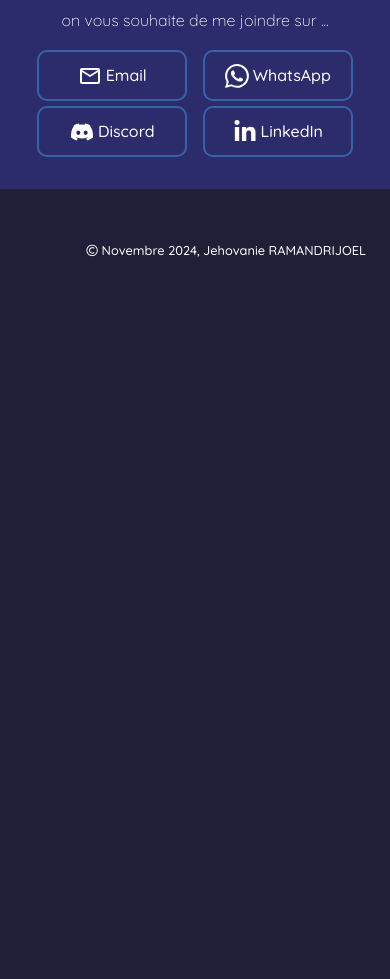
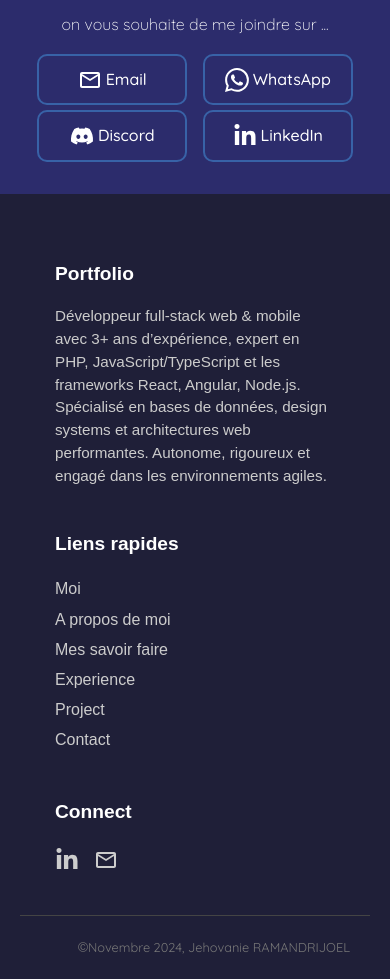
Before and after one commit to Jehovanie/jheoPortfolio-2024, a React (Vite) app: page / in a window 390 px wide. Shown: the part 6200-7179 px from the top of the page. Before the commit the page ends 6489 px from the top, so only its background shows below. Built offline with nearby package versions, Linux system fonts and the light colour scheme.

Commit message:
version 004712072025

```diff
--- a/src/components/ending/Ending.jsx
+++ b/src/components/ending/Ending.jsx
@@ -8,7 +8,7 @@ import { FaLinkedinIn } from "react-icons/fa6";
 const Ending = () => {
 	let year = new Date().getFullYear();
 	return (
-		<section className="ending_container">
+		<section id="contact" className="ending_container">
 			<h1 className="ending_title">Merci pour votre visite</h1>
 			<div className="content_load_cv">
 				<BtnCv />
@@ -17,17 +17,17 @@ const Ending = () => {
 				<p className="title_joining">on vous souhaite de me joindre sur ...</p>
 				<div className="content_social_ending">
 					<article className="contact__option_ending">
-						<div className="contact_option_icon_name">
+						<a className="contact_option_icon_name" href="mailto:jehovanieram@gmail.com">
 							<MdOutlineEmail className="contact__option-icon" />
 							<h4>Email</h4>
-						</div>
+						</a>
 					</article>
 
 					<article className="contact__option_ending">
-						<div className="contact_option_icon_name">
+						<a className="contact_option_icon_name" href="https://wa.me/261343861246" target="_blank">
 							<BsWhatsapp className="contact__option-icon" />
 							<h4>WhatsApp</h4>
-						</div>
+						</a>
 					</article>
 
 					<article className="contact__option_ending">
@@ -37,10 +37,13 @@ const Ending = () => {
 						</div>
 					</article>
 					<article className="contact__option_ending">
-						<div className="contact_option_icon_name">
+						<a
+							className="contact_option_icon_name"
+							href="https://linkedin.com/in/jehovanie-ramandrijoel-17063b201"
+							target="_blank">
 							<FaLinkedinIn className="contact__option-icon" />
 							<h4>LinkedIn</h4>
-						</div>
+						</a>
 					</article>
 				</div>
 			</div>
--- a/src/components/ending/ending.css
+++ b/src/components/ending/ending.css
@@ -7,7 +7,7 @@
 
 .ending_title {
 	text-align: center;
-	font-size: 1.5rem;
+	font-size: 2rem;
 	margin-bottom: 1rem;
 }
 
@@ -27,17 +27,14 @@
 	display: grid;
 	grid-template-columns: 1fr 1fr;
 	gap: 5px;
+	width: 100%;
+	margin: 0 auto;
 }
 
 .cta_ending_action {
 	background: var(--color-white);
 	color: black !important;
 	border-color: transparent;
-}
-
-.contact__option_ending {
-	background: transparent;
-	border-color: var(--color-primary-variant);
 }
 
 .contact__option_ending {
@@ -50,6 +47,9 @@
 	width: 150px;
 	margin: auto;
 	cursor: pointer;
+	background: transparent;
+	border-color: var(--color-primary-variant);
+	color: white;
 }
 
 .contact__option_ending:hover {
@@ -58,16 +58,133 @@
 	border-color: transparent;
 }
 
+.contact_option_icon_name{
+	color: white;
+}
+
+.contact__option_ending:hover .contact_option_icon_name {
+	color: black !important;
+}
+
 .title_joining {
 	margin: 1rem;
 }
 
 @media (min-width: 360px) {
 	/* Styles pour écran ≥ 768px */
-    .content_social_ending {
-        display: grid;
-        grid-template-columns: 1fr 1fr;
-        gap: 5px;
-    }
+	.content_social_ending {
+		display: grid;
+		grid-template-columns: 1fr 1fr;
+		gap: 5px;
+	}
+}
 
+@media (min-width: 400px) {
+	/* Styles pour écran ≥ 768px */
+	.content_social_ending {
+		width: 90%;
+	}
 }
+
+@media (min-width: 450px) {
+	/* Styles pour écran ≥ 768px */
+	.content_social_ending {
+		width: 80%;
+	}
+}
+
+@media (min-width: 500px) {
+	/* Styles pour écran ≥ 768px */
+	.content_social_ending {
+		width: 70%;
+	}
+}
+
+@media (min-width: 550px) {
+	/* Styles pour écran ≥ 768px */
+	.content_social_ending {
+		width: 60%;
+	}
+
+	.ending_title {
+		font-size: 2.5rem;
+	}
+}
+
+@media (min-width: 640px) {
+	/* Styles pour écran ≥ 768px */
+	.content_social_ending {
+		width: 55%;
+	}
+}
+
+@media (min-width: 690px) {
+	/* Styles pour écran ≥ 768px */
+	.content_social_ending {
+		width: 50%;
+	}
+}
+
+@media (min-width: 750px) {
+	/* Styles pour écran ≥ 768px */
+	.content_social_ending {
+		width: 45%;
+	}
+}
+
+@media (min-width: 850px) {
+	/* Styles pour écran ≥ 768px */
+	.content_social_ending {
+		width: 35%;
+	}
+
+	.ending_title {
+		font-size: 3rem;
+	}
+}
+
+@media (min-width: 1024px) {
+	/* Styles pour écran ≥ 768px */
+	.content_social_ending {
+		width: 30%;
+	}
+}
+
+@media (min-width: 1250px) {
+	/* Styles pour écran ≥ 768px */
+	.content_social_ending {
+		width: 25%;
+	}
+}
+
+@media (min-width: 1450px) {
+	/* Styles pour écran ≥ 768px */
+	.content_social_ending {
+		width: 22%;
+	}
+
+	.ending_title {
+		font-size: 3.5rem;
+	}
+}
+
+@media (min-width: 1600px) {
+	/* Styles pour écran ≥ 768px */
+	.content_social_ending {
+		width: 20%;
+	}
+}
+
+@media (min-width: 1750px) {
+	/* Styles pour écran ≥ 768px */
+	.content_social_ending {
+		width: 18%;
+	}
+}
+
+@media (min-width: 1950px) {
+	/* Styles pour écran ≥ 768px */
+	.content_social_ending {
+		width: 16%;
+	}
+}
--- a/src/components/footer/Footer.jsx
+++ b/src/components/footer/Footer.jsx
@@ -1,15 +1,71 @@
-import "./footer.css";
+import { FaLinkedinIn } from "react-icons/fa6";
+import "./Footer.css";
+import { MdOutlineEmail } from "react-icons/md";
 
 const Footer = () => {
-	let year = new Date().getFullYear();
 	return (
-		<div className="footer">
-			&copy;
-			<span id="year" className="signature_year">
-				Novembre 2024,
-			</span>
-			<span className="signature_name"> Jehovanie RAMANDRIJOEL</span>
-		</div>
+		<footer className="footer">
+			<div className="container footer-content">
+				<div className="footer-section">
+					<h3 className="footer-title">Portfolio</h3>
+					<p className="footer-text">
+						Développeur full-stack web & mobile avec 3+ ans d’expérience, expert en PHP,
+						JavaScript/TypeScript et les frameworks React, Angular, Node.js. Spécialisé en bases de données,
+						design systems et architectures web performantes. Autonome, rigoureux et engagé dans les
+						environnements agiles.
+					</p>
+				</div>
+
+				<div className="footer-section">
+					<h3 className="footer-title">Liens rapides</h3>
+					<ul className="footer-links">
+						<li>
+							<a href="#">Moi</a>
+						</li>
+						<li>
+							<a href="#about">A propos de moi</a>
+						</li>
+						<li>
+							<a href="#service">Mes savoir faire</a>
+						</li>
+						<li>
+							<a href="#experience">Experience</a>
+						</li>
+						<li>
+							<a href="#projects">Project</a>
+						</li>
+						<li>
+							<a href="#contact">Contact</a>
+						</li>
+					</ul>
+				</div>
+
+				<div className="footer-section">
+					<h3 className="footer-title">Connect</h3>
+					<div className="footer-icons">
+						<a
+							href="https://linkedin.com/in/jehovanie-ramandrijoel-17063b201"
+							target="_blank"
+							rel="noopener noreferrer">
+							<FaLinkedinIn className="contact__option-icon" />
+						</a>
+						<a href="mailto:jehovanieram@gmail.com">
+							<MdOutlineEmail className="contact__option-icon" />
+						</a>
+					</div>
+				</div>
+			</div>
+
+			<hr className="ligne_separation" />
+
+			<div className="footer-bottom">
+				©
+				<span id="year" class="signature_year">
+					Novembre 2024,
+				</span>
+				<span class="signature_name"> Jehovanie RAMANDRIJOEL</span>
+			</div>
+		</footer>
 	);
 };
 
--- a/src/components/footer/footer.css
+++ b/src/components/footer/footer.css
@@ -1,15 +1,86 @@
-.footer {
-  padding: 1.5rem;
-  color: white;
-  font-weight: 500;
-  display: flex;
-  justify-content: end;
-  align-items: center;
-  gap: 0.2rem;
-}
-
 .signature_name,
 .signature_year {
   font-size: 0.8rem;
   font-family: "Quicksand", "font-1", serif;
 }
+
+
+.footer {
+  padding: 40px 20px;
+  padding-bottom: 0;
+  font-family: Arial, sans-serif;
+  color: #fff;
+}
+
+.footer-content {
+  display: flex;
+  flex-direction: column;
+  gap: 40px;
+  padding-bottom: 30px;
+  margin: 0 auto;
+}
+
+.ligne_separation{
+  border-bottom: 1px solid #444;
+  margin:0;
+}
+
+.footer-section {
+  flex: 1;
+}
+
+.footer-title {
+  font-size: 1.2rem;
+  font-weight: bold;
+  margin-bottom: 15px;
+}
+
+.footer-text {
+  font-size: 0.95rem;
+  line-height: 1.5;
+  color: #ccc;
+}
+
+.footer-links {
+  list-style: none;
+  padding: 0;
+  margin: 0;
+}
+
+.footer-links li {
+  margin-bottom: 3px;
+}
+
+.footer-links a {
+  text-decoration: none;
+  color: #ccc;
+}
+
+.footer-links a:hover {
+  text-decoration: underline;
+}
+
+.footer-icons a {
+  font-size: 1.5rem;
+  margin-right: 15px;
+  color: #ccc;
+  text-decoration: none;
+}
+
+.footer-icons a:hover {
+  color: #fff;
+}
+
+.footer-bottom {
+  text-align: end;
+  padding: 20px;
+  font-size: 0.85rem;
+  color: #777;
+}
+
+/* Responsive */
+@media (min-width: 768px) {
+  .footer-content {
+    flex-direction: row;
+  }
+}
--- a/src/components/navbar/Navbar.jsx
+++ b/src/components/navbar/Navbar.jsx
@@ -2,6 +2,8 @@ import { AiOutlineHome, AiOutlineUser } from "react-icons/ai";
 import { BiMessageSquareDetail } from "react-icons/bi";
 import { GrProjects } from "react-icons/gr";
 import { SiPolymerproject } from "react-icons/si";
+import { VscWorkspaceTrusted } from "react-icons/vsc";
+
 
 import "./navbar.css";
 import { useState } from "react";
@@ -15,6 +17,9 @@ const Navbar = () => {
 			</a>
 			<a href="#about" onClick={() => setActiveNav("#about")} className={activeNav === "#about" ? "active" : ""}>
 				<AiOutlineUser />
+			</a>
+			<a href="#service" onClick={() => setActiveNav("#service")} className={activeNav === "#service" ? "active" : ""}>
+				<VscWorkspaceTrusted />
 			</a>
 			<a
 				href="#experience"
--- a/src/components/projet/project.css
+++ b/src/components/projet/project.css
@@ -1,3 +1,7 @@
+#project{
+	padding-bottom: 45px;
+}
+
 .project__container {
 	display: flex;
 	flex-direction: column;
@@ -110,7 +114,7 @@
 	}
 
 	.project_description {
-		height: 332px;
+		height: 300px;
 	}
 }
 
@@ -132,10 +136,21 @@
 
 @media (min-width: 1460px) {
 	.project_description {
-		height: 260px;
+		height: 215px;
 	}
 
 	.project_title {
 		height: 55px;
 	}
 }
+
+
+@media (min-width: 1750px) {
+	.project_description {
+		height: 150px;
+	}
+
+	.project_title {
+		height: 55px;
+	}
+}
--- a/src/components/service/service.css
+++ b/src/components/service/service.css
@@ -145,3 +145,21 @@
         height: 372px;
     }
 }
+
+@media (min-width: 1450px) {
+    .card_container {
+        height: 355px;
+    }
+}
+
+@media (min-width: 1650px) {
+    .card_container {
+        height: 325px;
+    }
+}
+
+@media (min-width: 1750px) {
+    .card_container {
+        height: 340px;
+    }
+}
```
Also changed, not shown: src/components/projet/Project.jsx (+18 -11 lines).
